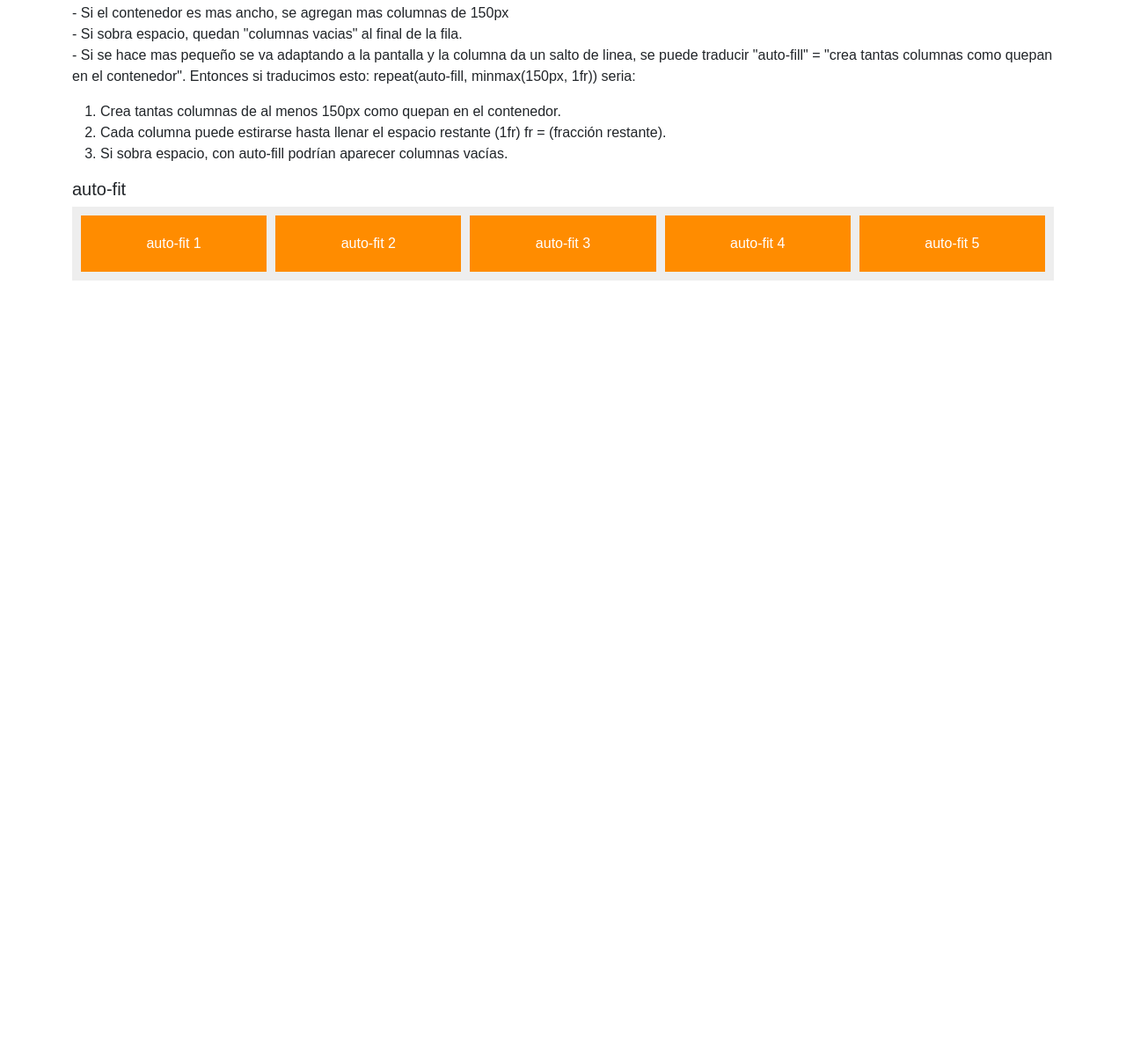
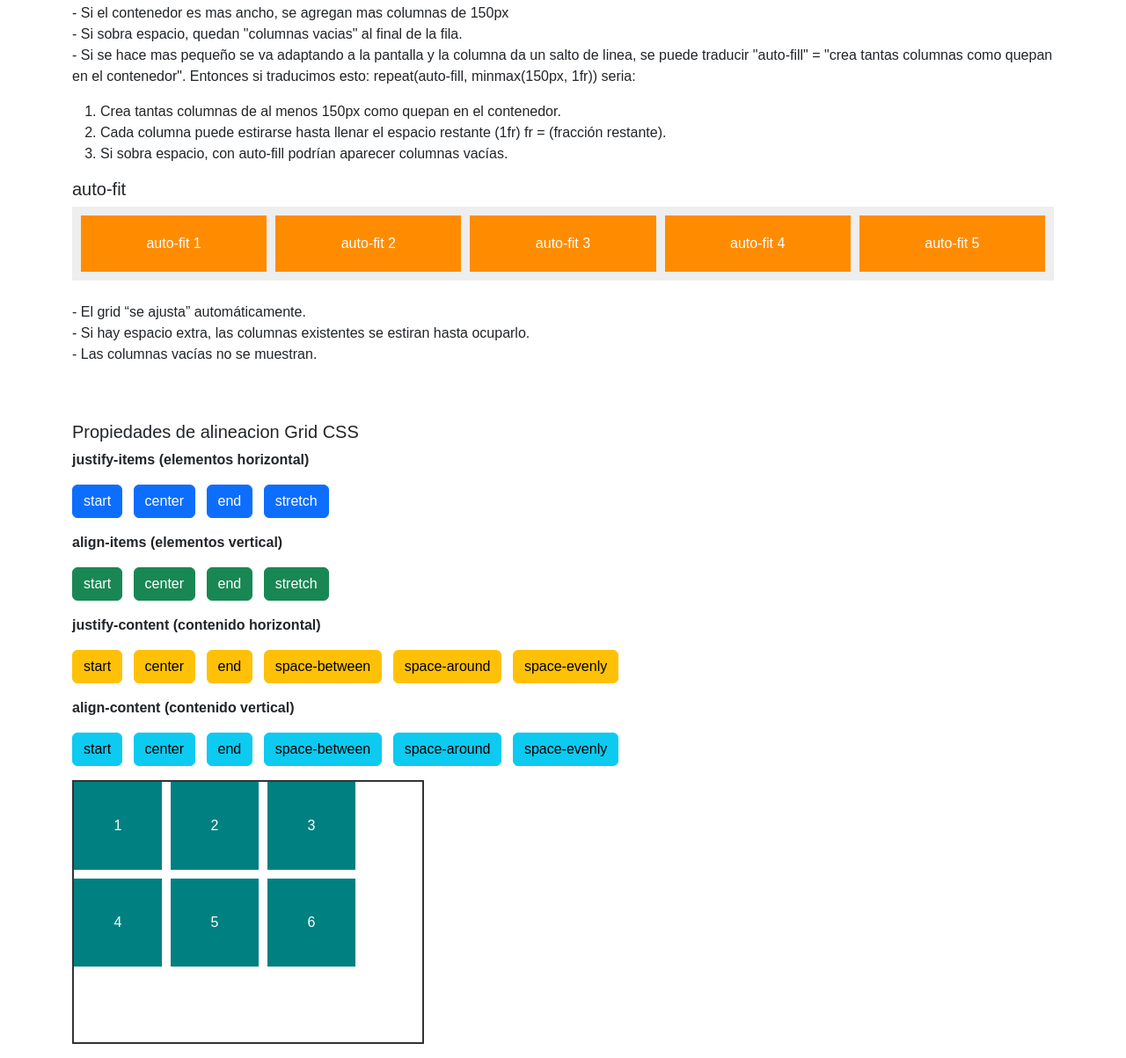
Before and after one commit to fonsy91/Maquetacion-stackblitz, a website: page index.html in a window 1280 px wide. Shown: the part 4369-5572 px from the top of the page at 88% size. Before the commit the page ends 4712 px from the top, so only its background shows below. Drawn offline with nearby package versions, Linux system fonts and the light colour scheme.

Commit message:
avances Grid

```diff
--- a/index.html
+++ b/index.html
@@ -418,7 +418,71 @@
       <div>auto-fit 5</div>
     </div>
 
+    <p class="mt-4">
+      - El grid “se ajusta” automáticamente. <br>
+      - Si hay espacio extra, las columnas existentes se estiran hasta ocuparlo. <br>
+      - Las columnas vacías no se muestran.
+    </p>
   </div>
+
+  <div class="container pb-3">
+    <h5 class="mt-4">Propiedades de alineacion Grid CSS</h5>
+
+    <!-- Botones para justify-items -->
+    <p><strong>justify-items (elementos horizontal)</strong></p>
+    <div class="mb-3">
+      <button class="btn btn-primary me-2" onclick="setGridProperty('justify-items','start')">start</button>
+      <button class="btn btn-primary me-2" onclick="setGridProperty('justify-items','center')">center</button>
+      <button class="btn btn-primary me-2" onclick="setGridProperty('justify-items','end')">end</button>
+      <button class="btn btn-primary me-2" onclick="setGridProperty('justify-items','stretch')">stretch</button>
+    </div>
+
+    <!-- Botones para align-items -->
+    <p><strong>align-items (elementos vertical)</strong></p>
+    <div class="mb-3">
+      <button class="btn btn-success me-2" onclick="setGridProperty('align-items','start')">start</button>
+      <button class="btn btn-success me-2" onclick="setGridProperty('align-items','center')">center</button>
+      <button class="btn btn-success me-2" onclick="setGridProperty('align-items','end')">end</button>
+      <button class="btn btn-success me-2" onclick="setGridProperty('align-items','stretch')">stretch</button>
+    </div>
+
+    <!-- Botones para justify-content -->
+    <p><strong>justify-content (contenido horizontal)</strong></p>
+    <div class="mb-3">
+      <button class="btn btn-warning me-2" onclick="setGridProperty('justify-content','start')">start</button>
+      <button class="btn btn-warning me-2" onclick="setGridProperty('justify-content','center')">center</button>
+      <button class="btn btn-warning me-2" onclick="setGridProperty('justify-content','end')">end</button>
+      <button class="btn btn-warning me-2" onclick="setGridProperty('justify-content','space-between')">space-between</button>
+      <button class="btn btn-warning me-2" onclick="setGridProperty('justify-content','space-around')">space-around</button>
+      <button class="btn btn-warning" onclick="setGridProperty('justify-content','space-evenly')">space-evenly</button>
+    </div>
+
+    <!-- Botones para align-content -->
+    <p><strong>align-content (contenido vertical)</strong></p>
+    <div class="mb-3">
+      <button class="btn btn-info me-2" onclick="setGridProperty('align-content','start')">start</button>
+      <button class="btn btn-info me-2" onclick="setGridProperty('align-content','center')">center</button>
+      <button class="btn btn-info me-2" onclick="setGridProperty('align-content','end')">end</button>
+      <button class="btn btn-info me-2" onclick="setGridProperty('align-content','space-between')">space-between</button>
+      <button class="btn btn-info me-2" onclick="setGridProperty('align-content','space-around')">space-around</button>
+      <button class="btn btn-info" onclick="setGridProperty('align-content','space-evenly')">space-evenly</button>
+    </div>
+
+    <!-- Grid visual -->
+    <div class="grid-container" id="gridContainer">
+      <div class="grid-box">1</div>
+      <div class="grid-box">2</div>
+      <div class="grid-box">3</div>
+      <div class="grid-box">4</div>
+      <div class="grid-box">5</div>
+      <div class="grid-box">6</div>
+    </div>
+
+
+  </div>
+
+
+
 
 
 
--- a/script.js
+++ b/script.js
@@ -21,4 +21,12 @@ function setAlignContent(value) {
     if (container) {
       container.style.alignContent = value;
     }
-  }
+}
+
+// Funciones para GRID
+function setGridProperty(prop, value) {
+    const grid = document.getElementById('gridContainer');
+    if(grid) {
+      grid.style[prop] = value;
+    }
+}
--- a/styles.css
+++ b/styles.css
@@ -175,3 +175,23 @@ body {
   padding: 20px;
   text-align: center;
 }
+
+
+/*PARA LA ALINEACION DE ELEMENTOS GRID*/
+.grid-container {
+  display: grid;
+  grid-template-columns: repeat(3, 100px);
+  grid-template-rows: repeat(2, 100px);
+  gap: 10px;
+  width: 400px;   /* contenedor más grande que el grid */
+  height: 300px;  /* contenedor más alto que el grid */
+  border: 2px solid #333;
+}
+
+.grid-box {
+  background: teal;
+  color: white;
+  display: flex;
+  align-items: center;
+  justify-content: center;
+}
```
